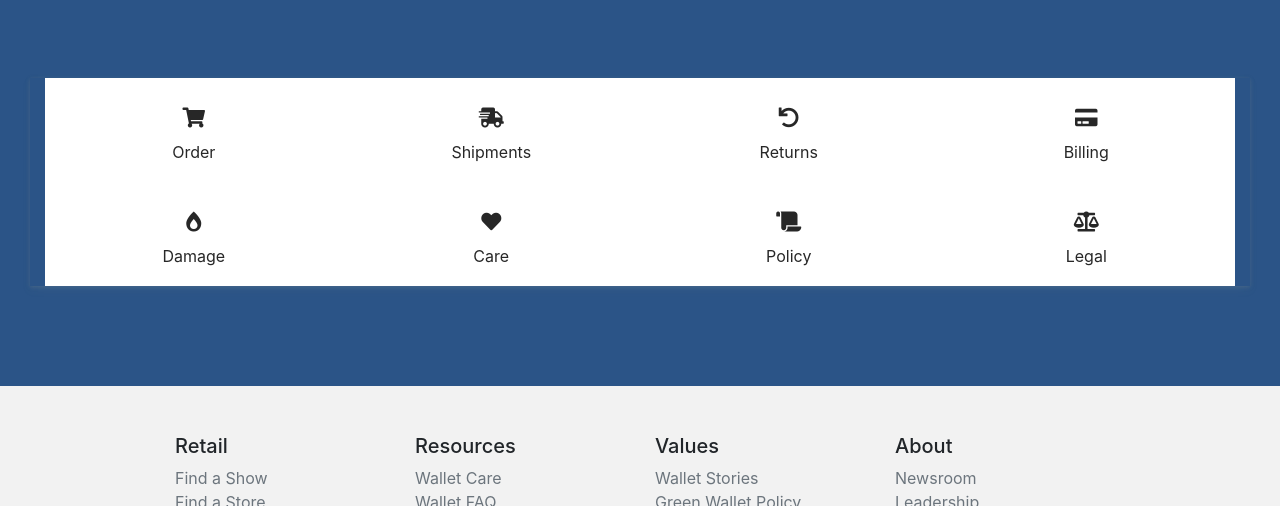
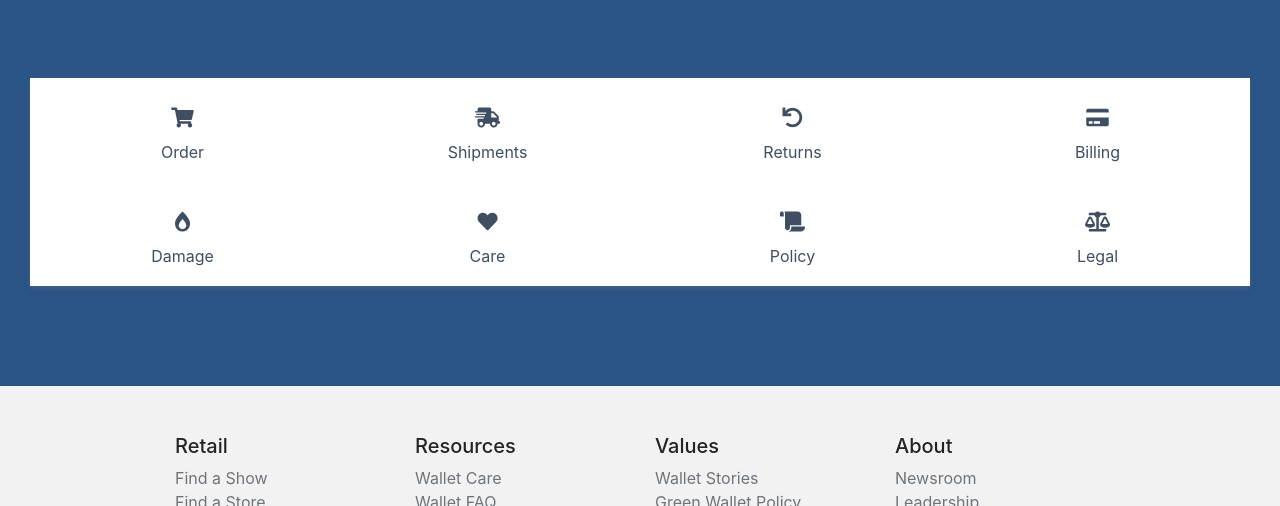
Before and after one commit to AidenLee94/BigSkinny-Website, a plain HTML site: page support.html in a window 1280 px wide. Shown: the part 594-1100 px from the top of the page. Drawn offline with nearby package versions, Linux system fonts and the light colour scheme.

Commit message:
Minor Update support.html

```diff
--- a/support.html
+++ b/support.html
@@ -154,11 +154,14 @@
 	.menu {
 		text-align: center;
 		box-shadow: 0 4px 8px 0 rgba(108,127,135,.1), 0 1px 4px 0 rgba(108,127,135,.36);
+		padding-left: 0px;
+		padding-right: 0px;
 	}
 
 	.module-btn-icon {
 		padding-bottom: 7px;
 		font-size: 20px;
+		color:
 	}
 
 	.module-btn:hover {
@@ -169,7 +172,7 @@
 	}
 
 	.module-btn {
-		color: #272727;
+		color: #3f4e62;
 		background-color: white;
 		text-align: center;
 		padding: 10px;
```
